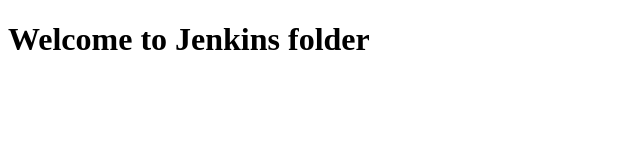
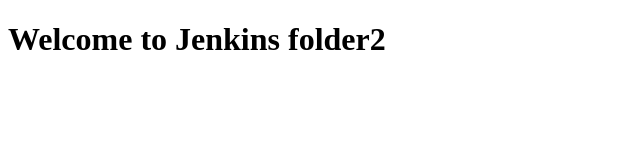
Before and after one commit to gunjanDS4017/gittraining23, a plain HTML site: page index.html in a window 1280 px wide. Shown: the full height of the page, 0-640 px from the left. Drawn offline with Linux system fonts and the light colour scheme.

Commit message:
test jenkins

```diff
--- a/index.html
+++ b/index.html
@@ -9,7 +9,7 @@
   </head>
   <body>
     <main>
-        <h1>Welcome to Jenkins folder</h1>
+        <h1>Welcome to Jenkins folder2</h1>
     </main>
   </body>
 </html>
```
